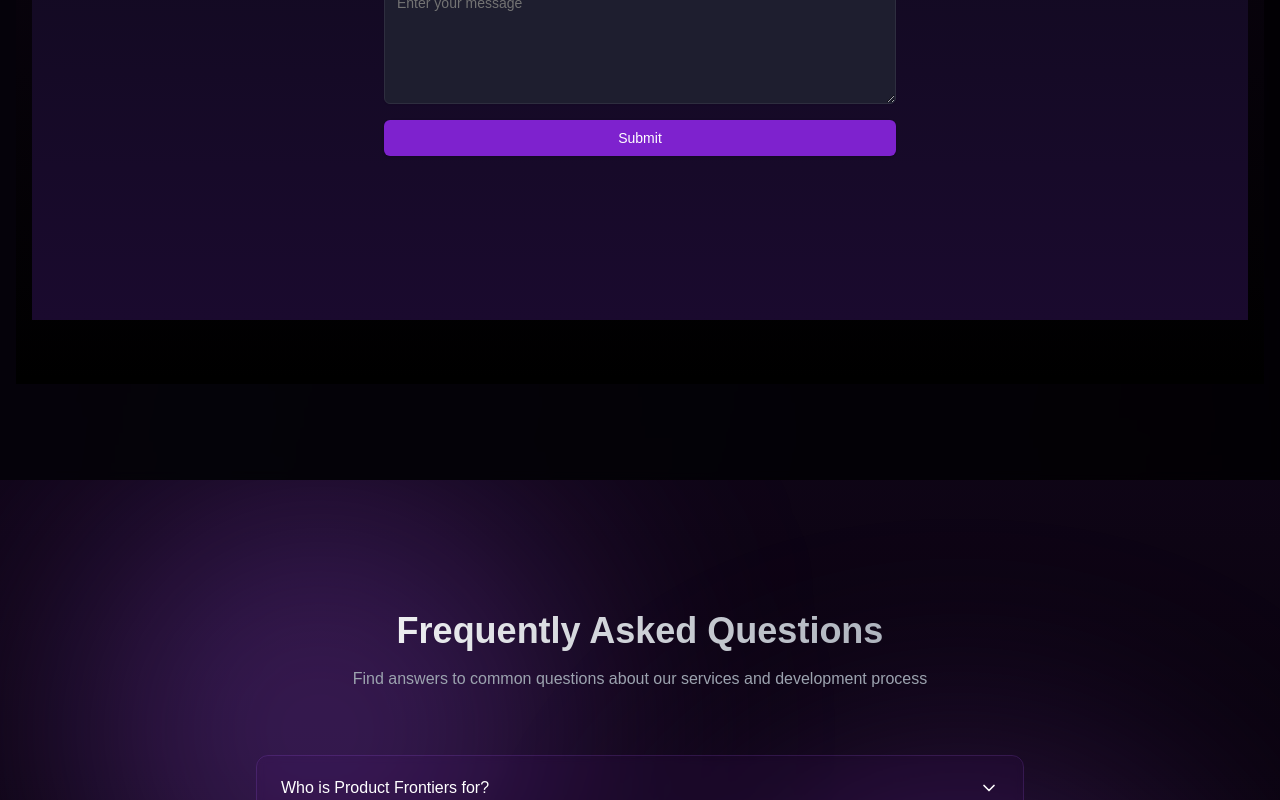
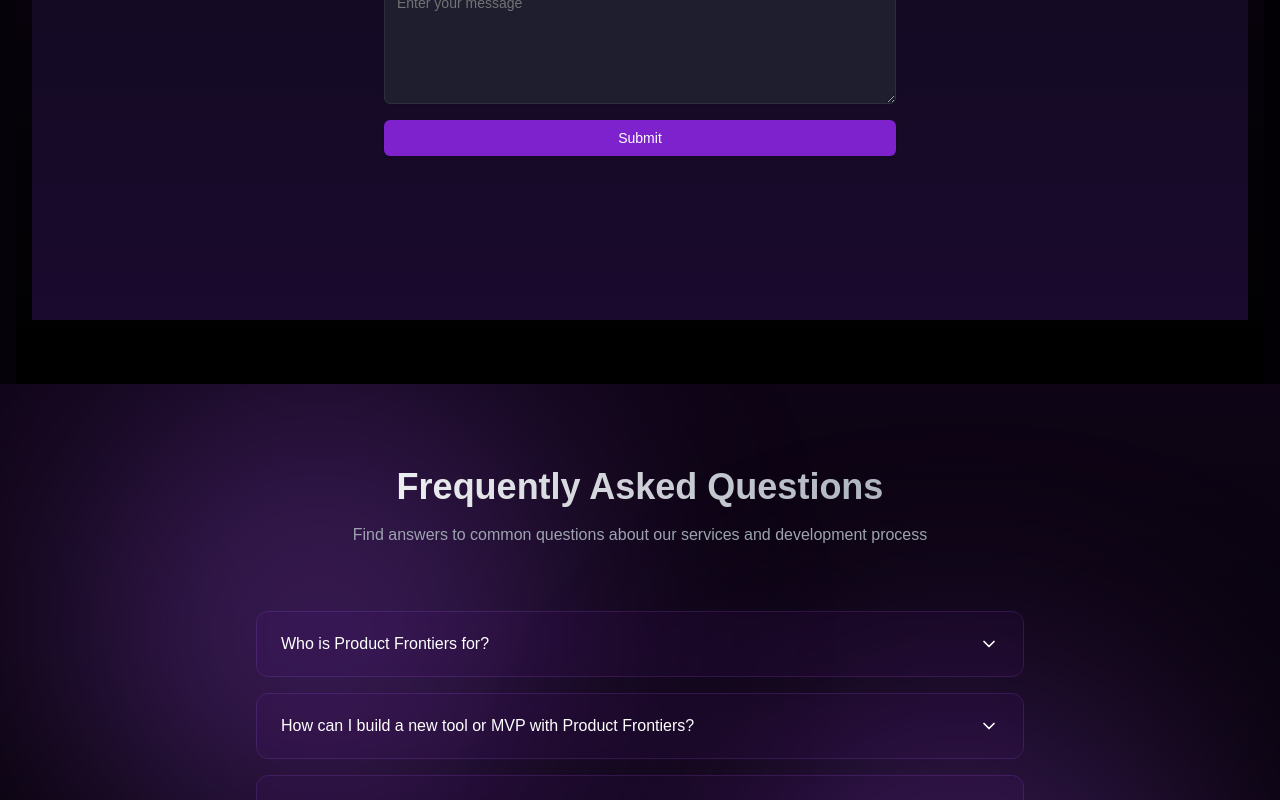
Before and after one commit to ake144/product, a Next.js app: page / in a window 1280 px wide. Shown: the part 4110-4910 px from the top of the page. Built offline with nearby package versions, Linux system fonts and the light colour scheme.

Commit message:
unused elements removes

```diff
--- a/components/contact-form.tsx
+++ b/components/contact-form.tsx
@@ -24,6 +24,8 @@
 
     // Simulate form submission
     await new Promise((resolve) => setTimeout(resolve, 1000))
+
+    console.log(data)
 
     setIsLoading(false)
     toast({
--- a/components/faq.tsx
+++ b/components/faq.tsx
@@ -35,7 +35,7 @@
   }
 
   return (
-    <section className="relative min-h-screen w-full bg-black flex items-center justify-center py-24 px-4 overflow-hidden">
+    <section className="relative min-h-screen w-full bg-black flex items-center justify-center pb-24 px-4 overflow-hidden">
       {/* Background gradient effects */}
       <div className="absolute inset-0 bg-black">
         <div className="absolute inset-0 bg-gradient-to-b from-purple-900/20 via-purple-900/10 to-transparent opacity-80" />
--- a/components/hero-section.tsx
+++ b/components/hero-section.tsx
@@ -10,9 +10,7 @@
 
 const HeroSection=()=>{
     const [isVisible, setIsVisible] = useState(false)
-    const [scrolled, setScrolled] = useState(false)
-
-    const FADE_DOWN_ANIMATION_VARIANTS = {
+     const FADE_DOWN_ANIMATION_VARIANTS = {
         hidden: { opacity: 0, y: -10 },
         show: { opacity: 1, y: 0, transition: { type: "spring" } },
       };
@@ -21,11 +19,7 @@
 
       useEffect(() => {
         setIsVisible(true)
-        const handleScroll = () => {
-          setScrolled(window.scrollY > 50)
-        }
-        window.addEventListener('scroll', handleScroll)
-        return () => window.removeEventListener('scroll', handleScroll)
+
       }, [])
 
 
--- a/components/landing-page.tsx
+++ b/components/landing-page.tsx
@@ -1,6 +1,5 @@
 'use client'
 
-import { useState, useEffect } from 'react'
 
 import HowWorks from './how-works/page'
 import ContactForm from './contact-form'
@@ -43,7 +42,7 @@
 
 
       {/* Testimonials Section */}
-      <section className="py-24 px-4 bg-black/80 backdrop-blur-sm">
+      <section className="pt-24 px-4 bg-black/80 backdrop-blur-sm">
 
 
 
--- a/components/navbar.tsx
+++ b/components/navbar.tsx
@@ -9,10 +9,9 @@
 const NavBar = () => {
 
     const [scrolled, setScrolled] = useState(false)
-    const [isVisible, setIsVisible] = useState(false)
+
 
     useEffect(() => {
-        setIsVisible(true)
         const handleScroll = () => {
           setScrolled(window.scrollY > 50)
         }
--- a/components/testimonials.tsx
+++ b/components/testimonials.tsx
@@ -2,7 +2,6 @@
 
 
 import { motion } from "framer-motion";
-import { useEffect, useState } from "react";
 
 
 
@@ -76,7 +75,8 @@
           },
         }}
       >
-        {/* Duplicate technologies to create seamless looping */}
+
+
         {[...technologies, ...technologies].map((tech, index) => (
           <div
             key={index}
```
